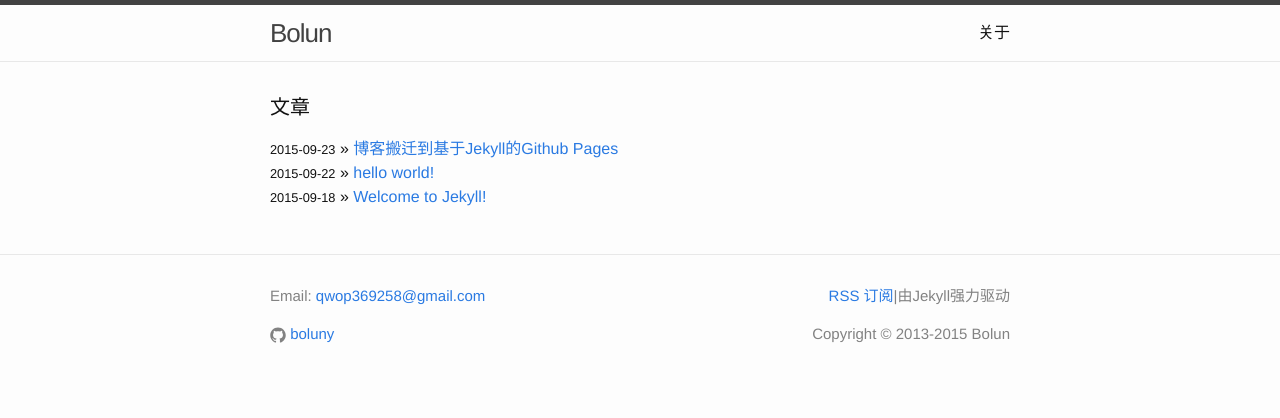
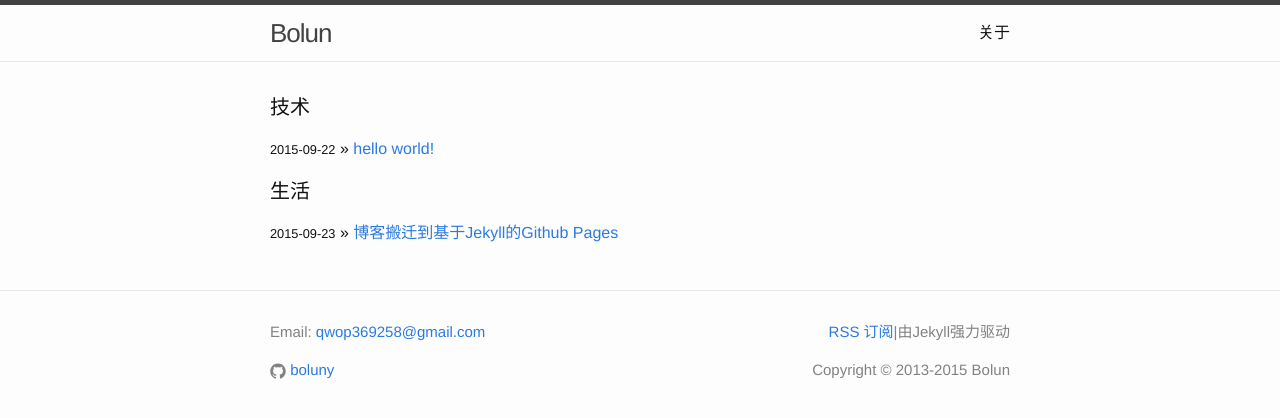
Before and after one commit to boluny/boluny.github.io, a Jekyll site: the page built from index.html, in a window 1280 px wide. Shown: the top 418 px of the page. Built offline with Jekyll 4.4.1, drawn with Linux system fonts in a browser that asks for light colours.

Commit message:
change the post type into 2 categories: tech and life

```diff
--- a/_posts/2015-09-22-hello-world.markdown
+++ b/_posts/2015-09-22-hello-world.markdown
@@ -2,9 +2,12 @@
 layout: post
 title: "hello world!"
 categories: test
+type: tech
+date: 2015-09-22 11:09:00 +0800
 ---
 hello world
 
+it's a code snippet:
 
     int foo(int bar)
     {
--- a/_posts/2015-09-23-inform-new-blog.markdown
+++ b/_posts/2015-09-23-inform-new-blog.markdown
@@ -3,6 +3,7 @@ layout: post
 title: "博客搬迁到基于Jekyll的Github Pages"
 categories: other
 date: 2015-09-23 22:48:30 +800
+type: life
 ---
 之前托管的免费空间不知道什么原因挂掉了，也没有给我发邮件提醒，所以没有备份了，应该有比较早的备份，然而不能确定，有些东西，丢了也算可惜，不过，也许也是一种好事，可以阻止一些回忆的蔓延，福祸相依的看待好了。
 
--- a/index.html
+++ b/index.html
@@ -4,15 +4,31 @@ layout: default
 
 <div class="home">
 
-  <h1 class="page-heading">文章</h1>
+  <h1 class="page-heading">技术</h1>
 
   <ul class="post-list">
     {% for post in site.posts %}
+    {% if post.type == 'tech' %}
       <li>
         <span>{{ post.date | date: "%Y-%m-%d" }}</span>
          »
           <a  href="{{ post.url | prepend: site.baseurl }}">{{ post.title }}</a>
       </li>
+    {% endif %}
+    {% endfor %}
+  </ul>
+
+  <h1 class="page-heading">生活</h1>
+
+  <ul class="post-list">
+    {% for post in site.posts %}
+    {% if post.type == 'life' %}
+      <li>
+        <span>{{ post.date | date: "%Y-%m-%d" }}</span>
+         »
+          <a  href="{{ post.url | prepend: site.baseurl }}">{{ post.title }}</a>
+      </li>
+    {% endif %}
     {% endfor %}
   </ul>
 </div>
```
